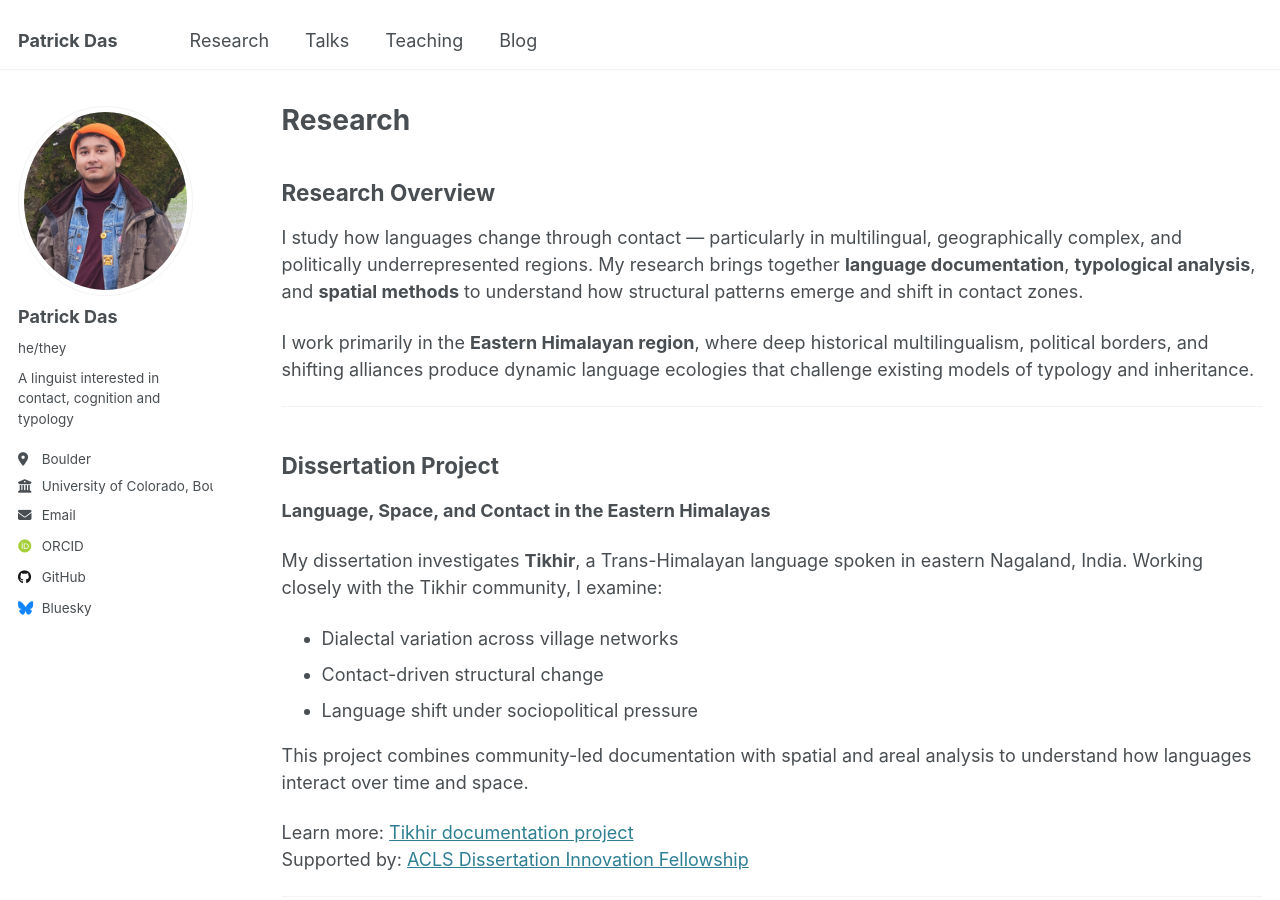
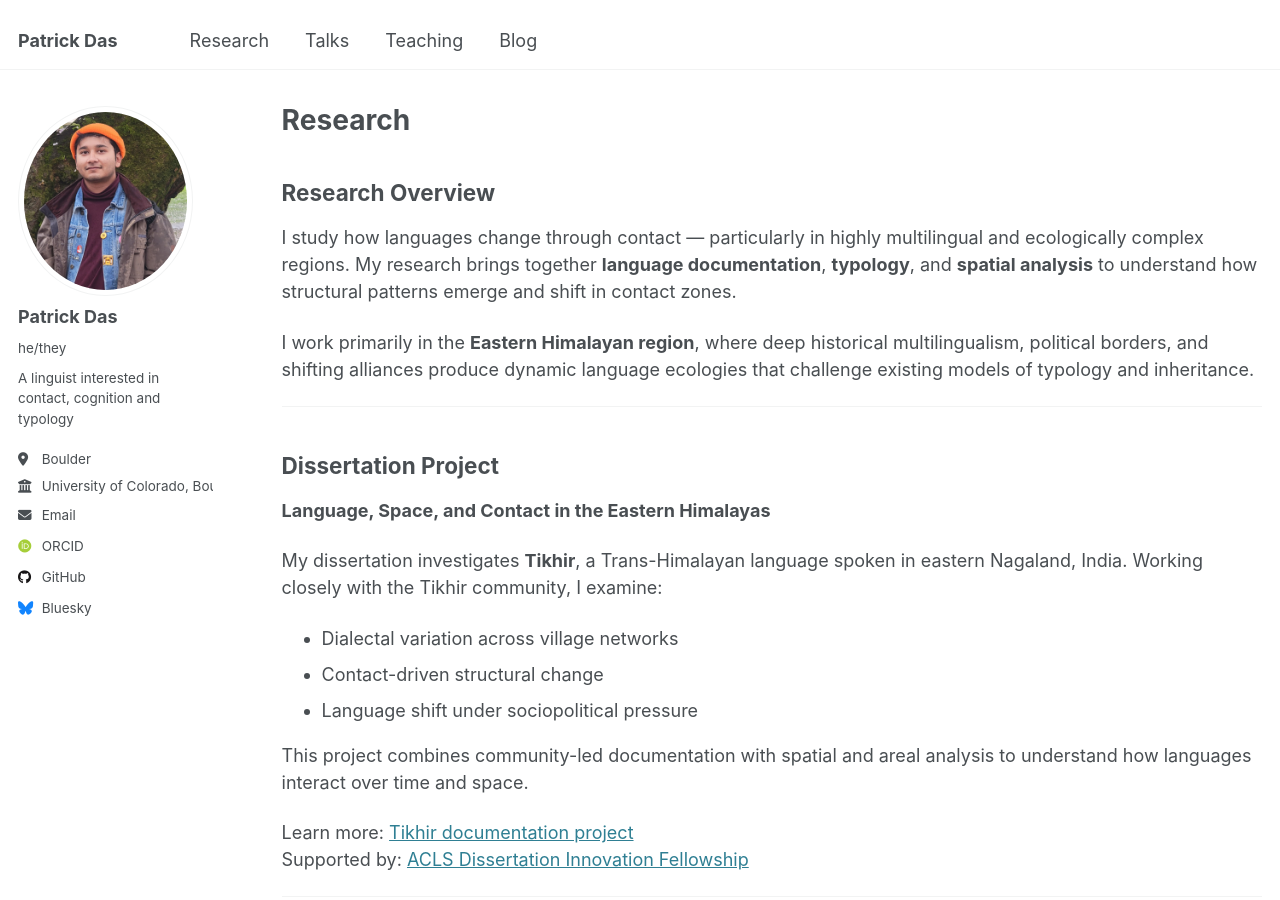
Before and after one commit to patrickdas/patrickdas.github.io, a Jekyll site: the page built from _pages/research.md, in a window 1280 px wide and 900 px high. Built offline with Jekyll 4.4.1, drawn with Linux system fonts in a browser that asks for light colours; some web fonts are replaced.

Commit message:
Update research.md

```diff
--- a/_pages/research.md
+++ b/_pages/research.md
@@ -7,7 +7,7 @@ author_profile: true
 
 ## Research Overview
 
-I study how languages change through contact — particularly in multilingual, geographically complex, and politically underrepresented regions. My research brings together **language documentation**, **typological analysis**, and **spatial methods** to understand how structural patterns emerge and shift in contact zones.
+I study how languages change through contact — particularly in highly multilingual and ecologically complex regions. My research brings together **language documentation**, **typology**, and **spatial analysis** to understand how structural patterns emerge and shift in contact zones.
 
 I work primarily in the **Eastern Himalayan region**, where deep historical multilingualism, political borders, and shifting alliances produce dynamic language ecologies that challenge existing models of typology and inheritance.
 
```
